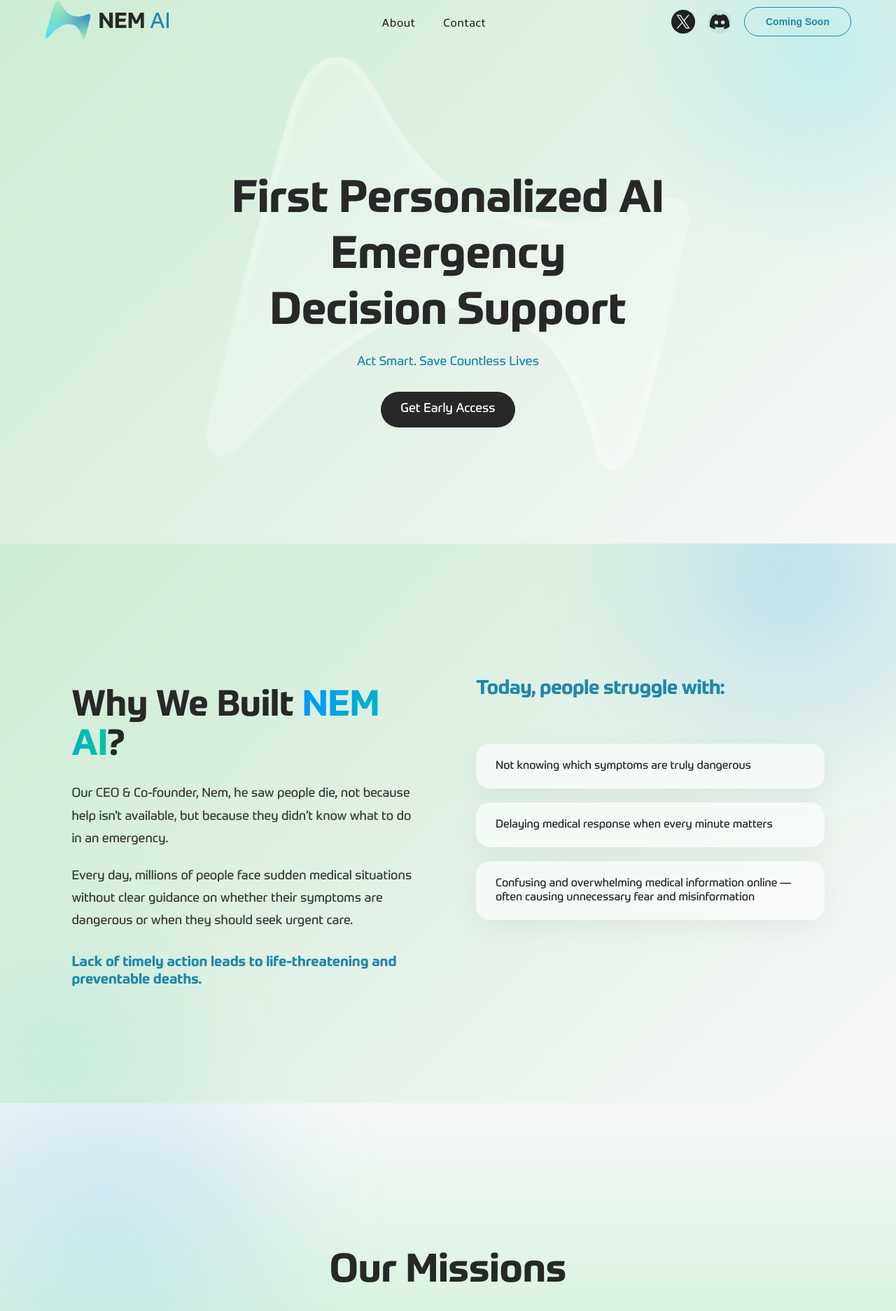
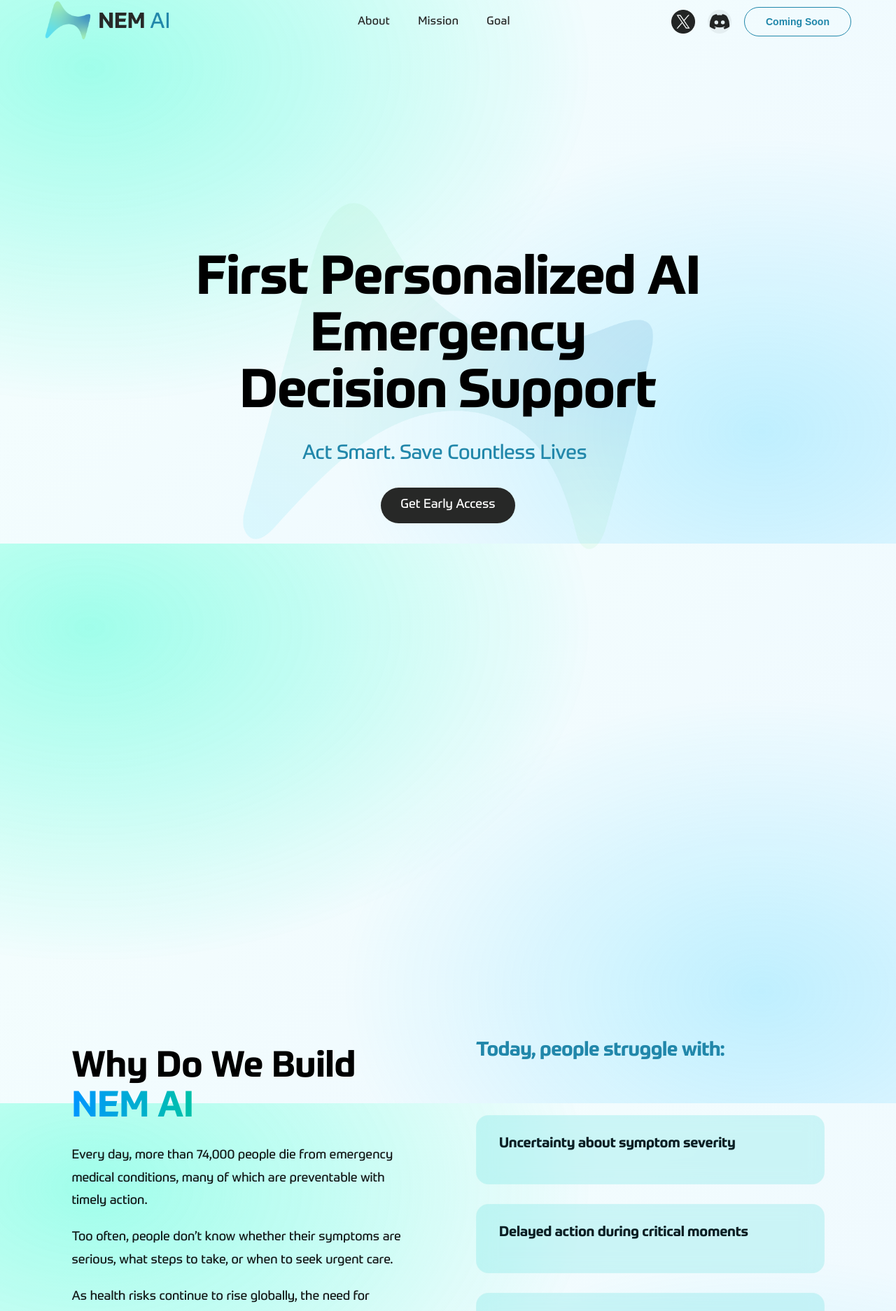
Before and after one commit to ceonemai/nemai, a React (Vite) app in the folder nemai/: page / in a window 1280 px wide. Shown: the part 23-1897 px from the top of the page at 70% size. Built offline with nearby package versions, Linux system fonts and the light colour scheme.

Commit message:
fix: Navbar, blend in background and hover as KAN-13

```diff
--- a/nemai/src/components/Hero/Hero.css
+++ b/nemai/src/components/Hero/Hero.css
@@ -1,10 +1,7 @@
 .hero {
   position: relative;
   min-height: 100vh;
-  padding: 140px 0 100px;
-  background: linear-gradient(135deg,
-      var(--secondary-pale),
-      var(--brand-light));
+  padding: 60px 0 100px;
   display: flex;
   align-items: center;
   justify-content: center;
@@ -32,28 +29,17 @@
   padding: 0 20px;
 }
 
-.hero::before {
-  content: "";
-  position: absolute;
-  width: 600px;
-  height: 600px;
-  background: radial-gradient(circle,
-      rgba(89, 224, 244, 0.25) 0%,
-      transparent 70%);
-  top: -200px;
-  right: -200px;
-  z-index: 0;
-}
+
 
 .hero::after {
   content: "";
   position: absolute;
   inset: 0;
-  background-image: url("../../assets/images/LogogramGlassFXNem.png");
+  background-image: url("../../assets/images/LogogramFullColor.png");
   background-repeat: no-repeat;
   background-position: center;
-  background-size: 700px;
-  opacity: 0.4;
+  background-size: 600px;
+  opacity: 0.15;
   pointer-events: none;
   z-index: 1;
 }
@@ -61,9 +47,27 @@
 /* Heading */
 .hero h1 {
   font-family: "Prometo", sans-serif;
-  font-size: 64px;
+  font-size: clamp(64px, 6vw, 88px);
   font-weight: 700;
-  margin-bottom: 20px;
+  line-height: 1.05;
+  letter-spacing: -1px;
+  margin-bottom: 28px;
+}
+
+.hero-tagline {
+  font-family: "Prometo", sans-serif;
+  font-size: clamp(28px, 3vw, 40px);
+  font-weight: 500;
+  margin-bottom: 40px;
+  color: #2f4f56;
+  letter-spacing: -0.3px;
+}
+
+.hero-tagline .act {
+  font-size: 1.6em;
+  font-weight: 400;
+  color: var(--primary-teal);
+  margin-right: 10px;
 }
 
 /* Subtitle */
--- a/nemai/src/components/Hero/Hero.jsx
+++ b/nemai/src/components/Hero/Hero.jsx
@@ -1,7 +1,7 @@
 import { useState } from "react";
 import "./Hero.css";
 import mascot from "../../assets/images/mascots/Mascott NEM-85.png";
-import glassLogo from "../../assets/images/LogogramGlassFXNem.png";
+import glassLogo from "../../assets/images/LogogramFullColor.png";
 import EarlyAccessPopup from "../EarlyAccessPopup/EarlyAccessPopup";
 
 function Hero() {
@@ -19,7 +19,9 @@
           Decision Support
         </h1>
 
-        <p>Act Smart. Save Countless Lives</p>
+        <p className="hero-tagline">
+          <span className="act">Act Smart. Save Countless Lives </span>
+        </p>
 
         <div className="hero-buttons">
           <button className="primary" onClick={() => setShowPopup(true)}>
--- a/nemai/src/components/Mission/Mission.css
+++ b/nemai/src/components/Mission/Mission.css
@@ -1,10 +1,6 @@
 .mission-alt {
     position: relative;
-    min-height: 100vh;
-    padding: 160px 8%;
-    background: linear-gradient(180deg,
-            var(--brand-light),
-            var(--secondary-mint));
+    padding: 220px 8%;
     display: flex;
     justify-content: center;
     align-items: center;
@@ -49,7 +45,9 @@
 }
 
 .mission-pillars div {
-    background: rgba(255, 255, 255, 0.6);
+    background: rgba(10, 25, 35, 0.55);
+    backdrop-filter: blur(14px);
+    border: 1px solid rgba(0, 200, 255, 0.15);
     padding: 18px 30px;
     border-radius: 50px;
     backdrop-filter: blur(10px);
@@ -78,19 +76,6 @@
     filter: drop-shadow(0 20px 30px rgba(0, 0, 0, 0.1));
 }
 
-/* Soft ambient glow */
-.mission-alt::before {
-    content: "";
-    position: absolute;
-    width: 700px;
-    height: 700px;
-    background: radial-gradient(circle,
-            rgba(0, 150, 255, 0.15),
-            transparent 70%);
-    top: -200px;
-    left: -200px;
-    filter: blur(60px);
-}
 
 
 /* Responsive */
--- a/nemai/src/components/Navbar/Navbar.css
+++ b/nemai/src/components/Navbar/Navbar.css
@@ -1,4 +1,5 @@
 .navbar {
+  background: transparent;
   position: fixed;
   top: 0;
   left: 0;
@@ -17,7 +18,15 @@
 }
 
 .navbar.scrolled {
+  background: rgba(255, 255, 255, 0.75);
+  backdrop-filter: blur(14px);
+  padding: 16px 5%;
+  -webkit-backdrop-filter: blur(14px);
   box-shadow: 0 8px 30px rgba(0, 0, 0, 0.08);
+}
+
+.navbar.scrolled .nav-links li {
+  color: #0f3f46;
 }
 
 /* LOGO */
@@ -38,7 +47,7 @@
 .nav-links li {
   position: relative;
   cursor: pointer;
-  font-family: "AllumiSTD", sans-serif;
+  font-family: "Prometo", sans-serif;
   font-weight: 500;
   letter-spacing: 0.4px;
   color: var(--brand-dark);
--- a/nemai/src/components/Navbar/Navbar.jsx
+++ b/nemai/src/components/Navbar/Navbar.jsx
@@ -36,8 +36,33 @@
             About
           </a>
         </li>
+
         <li>
-          <a href="#contact">Contact</a>
+          <a
+            href="#"
+            onClick={(e) => {
+              e.preventDefault();
+              document.getElementById("mission").scrollIntoView({
+                behavior: "smooth"
+              });
+            }}
+          >
+            Mission
+          </a>
+        </li>
+
+        <li>
+          <a
+            href="#"
+            onClick={(e) => {
+              e.preventDefault();
+              document.getElementById("backbone").scrollIntoView({
+                behavior: "smooth"
+              });
+            }}
+          >
+            Goal
+          </a>
         </li>
       </ul>
 
--- a/nemai/src/components/WhyNEM/WhyNEM.css
+++ b/nemai/src/components/WhyNEM/WhyNEM.css
@@ -1,10 +1,6 @@
 .why {
     position: relative;
-    min-height: 100vh;
-    padding: 140px 8%;
-    background: linear-gradient(135deg,
-            var(--secondary-pale),
-            var(--brand-light));
+    padding: 200px 8%;
     display: flex;
     align-items: center;
     overflow: hidden;
@@ -65,20 +61,64 @@
 
 /* Cards */
 .why-card {
-    backdrop-filter: blur(12px);
-    background: rgba(255, 255, 255, 0.6);
-    border-radius: 20px;
-    padding: 22px 28px;
-    margin-bottom: 20px;
-    box-shadow: 0 10px 40px rgba(0, 0, 0, 0.05);
-    transition: all 0.3s ease;
+    background: rgba(89, 224, 224, 0.25);
+    border: 1px solid rgba(226, 240, 237, 0.12);
+    border-radius: 18px;
+    padding: 28px 32px;
+    backdrop-filter: blur(14px);
+    transition: all 0.35s ease;
+    cursor: pointer;
+}
+
+.why-card-title {
+    font-size: 20px;
+    font-weight: 600;
+    letter-spacing: -0.2px;
+    color: #0b1f24;
+    position: relative;
+    display: inline-block;
+}
+
+.why-card-desc {
+    font-size: 15px;
+    line-height: 1.75;
+    margin-top: 16px;
+    opacity: 0;
+    max-height: 0;
+    overflow: hidden;
+    transform: translateY(-6px);
+    transition: all 0.35s ease;
+    color: #1f3a40;
 }
 
 .why-card:hover {
-    transform: translateY(-6px);
-    box-shadow: 0 20px 60px rgba(0, 150, 255, 0.15);
+    transform: translateY(-4px);
+    border: 1px solid rgba(0, 255, 200, 0.35);
+    box-shadow:
+        0 0 30px rgba(0, 255, 200, 0.2);
 }
 
+
+.why-card:hover .why-card-desc {
+    opacity: 1;
+    max-height: 200px;
+    transform: translateY(0);
+}
+
+.why-card-title::after {
+    content: "";
+    position: absolute;
+    left: 0;
+    bottom: -6px;
+    width: 0%;
+    height: 2px;
+    background: linear-gradient(90deg, #00f0ff, #00ffa3);
+    transition: width 0.3s ease;
+}
+
+.why-card:hover .why-card-title::after {
+    width: 100%;
+}
 
 .why-stat h3 {
     font-family: "Prometo", sans-serif;
@@ -94,36 +134,10 @@
     opacity: 0.7;
 }
 
-/* ===== PARALLAX GLOW LAYER ===== */
-
-.why-glow {
-    position: absolute;
-    width: 650px;
-    height: 650px;
-    background: radial-gradient(circle,
-            rgba(0, 150, 255, 0.18) 0%,
-            rgba(0, 150, 255, 0.08) 35%,
-            transparent 70%);
-    top: -220px;
-    right: -180px;
-    z-index: 0;
-    pointer-events: none;
-    filter: blur(40px);
-}
-
-.why::after {
-    content: "";
-    position: absolute;
-    width: 500px;
-    height: 500px;
-    background: radial-gradient(circle,
-            rgba(0, 200, 170, 0.12) 0%,
-            transparent 70%);
-    bottom: -200px;
-    left: -150px;
-    filter: blur(60px);
-    z-index: 0;
-    pointer-events: none;
+.emphasis {
+    font-weight: 600;
+    color: #0f3f46;   /* teal เข้ม สุขุม */
+    letter-spacing: -0.2px;
 }
 
 /* ทำให้ content อยู่เหนือ glow */
@@ -145,7 +159,12 @@
 
 /* ทำให้ cards spacing ดู intentional ขึ้น */
 .why-cards {
-    margin-top: 10px;
+    display: flex;
+    flex-direction: column;
+    gap: 28px;
+    /* เพิ่มระยะหายใจ */
+    margin-top: 24px;
+    /* ดันลงจาก intro */
 }
 
 
--- a/nemai/src/components/WhyNEM/WhyNEM.jsx
+++ b/nemai/src/components/WhyNEM/WhyNEM.jsx
@@ -11,6 +11,24 @@
         target: sectionRef,
         offset: ["start end", "end start"]
     });
+
+    const challenges = [
+        {
+            title: "Uncertainty about symptom severity",
+            description:
+                "Many people are unsure which symptoms are truly dangerous and require immediate medical attention."
+        },
+        {
+            title: "Delayed action during critical moments",
+            description:
+                "In critical situations, hesitation and lack of clear guidance often delay life-saving action."
+        },
+        {
+            title: "Overwhelming and unreliable medical information online",
+            description:
+                "Online medical information is frequently overwhelming, conflicting, and unreliable, leading to confusion and unnecessary fear."
+        }
+    ];
 
     // glow เลื่อนช้ากว่า content (parallax)
     const y = useTransform(scrollYProgress, [0, 1], [0, -80]);
@@ -36,22 +54,27 @@
                     viewport={{ amount: 0.4 }}
                 >
                     <h2>
-                        Why We Built <span>NEM AI</span>?
+                        Why Do We Build <span className="brand">NEM&nbsp;AI</span>
                     </h2>
-
                     <p>
-                        Our CEO & Co-founder, Nem, he saw people die, not because help isn't available,
-                        but because they didn’t know what to do in an emergency.
+                        Every day, more than 74,000 people die from emergency medical conditions,
+                        many of which are preventable with timely action.
                     </p>
 
                     <p>
-                        Every day, millions of people face sudden medical situations without
-                        clear guidance on whether their symptoms are dangerous
-                        or when they should seek urgent care.
+                        Too often, people don’t know whether their symptoms are serious,
+                        what steps to take, or when to seek urgent care.
+                    </p>
+
+                    <p>
+                        As health risks continue to rise globally, the need for immediate,
+                        personalized guidance has never been more critical.
+                        People need tools that are simple, accessible, and available anytime, anywhere
+                        especially in moments when <span className="emphasis">clarity and speed can save lives.</span>
                     </p>
 
                     <div className="why-highlight">
-                        Lack of timely action leads to life-threatening and preventable deaths.
+                        This is where NEM AI comes in.
                     </div>
                 </motion.div>
 
@@ -70,20 +93,17 @@
                     </div>
 
                     <div className="why-cards">
-                        {[
-                            "Not knowing which symptoms are truly dangerous",
-                            "Delaying medical response when every minute matters",
-                            "Confusing and overwhelming medical information online — often causing unnecessary fear and misinformation"
-                        ].map((text, index) => (
+                        {challenges.map((item, index) => (
                             <motion.div
                                 key={index}
                                 className="why-card"
                                 initial={{ opacity: 0, y: 40 }}
                                 whileInView={{ opacity: 1, y: 0 }}
-                                transition={{ duration: 0.6, delay: index * 0.2 }}
+                                transition={{ duration: 0.6, delay: index * 0.15 }}
                                 viewport={{ once: false }}
                             >
-                                {text}
+                                <div className="why-card-title">{item.title}</div>
+                                <div className="why-card-desc">{item.description}</div>
                             </motion.div>
                         ))}
                     </div>
--- a/nemai/src/styles/global.css
+++ b/nemai/src/styles/global.css
@@ -10,9 +10,25 @@
 }
 
 body {
-  background: var(--brand-light);
-  color: var(--brand-dark);
-  font-family: "AllumiSTD", sans-serif;
+  margin: 0;
+  font-family: "Allumi Std", sans-serif;
+  color: var(--text-dark);
+
+  background: radial-gradient(1200px 800px at 10% 15%,
+      rgba(0, 255, 200, 0.18),
+      transparent 60%),
+    radial-gradient(1200px 800px at 10% 15%,
+      rgba(0, 255, 200, 0.20),
+      transparent 60%),
+    radial-gradient(1000px 700px at 85% 80%,
+      rgba(0, 200, 255, 0.20),
+      transparent 60%),
+    linear-gradient(135deg,
+      #f5fffd,
+      #eef8ff);
+
+  background-attachment: fixed;
+  min-height: 100vh;
 }
 
 html {
@@ -20,9 +36,9 @@
 }
 
 section {
-  min-height: 100vh;
   scroll-margin-top: 110px;
-  /* prevent navbar block */
+  position: relative;
+  padding: 160px 0;
 }
 
 * {
```
Also changed, not shown: nemai/src/components/Backbone/Backbone.css (+2 -23 lines), nemai/src/assets/images/LogogramFullColor.png (added).
